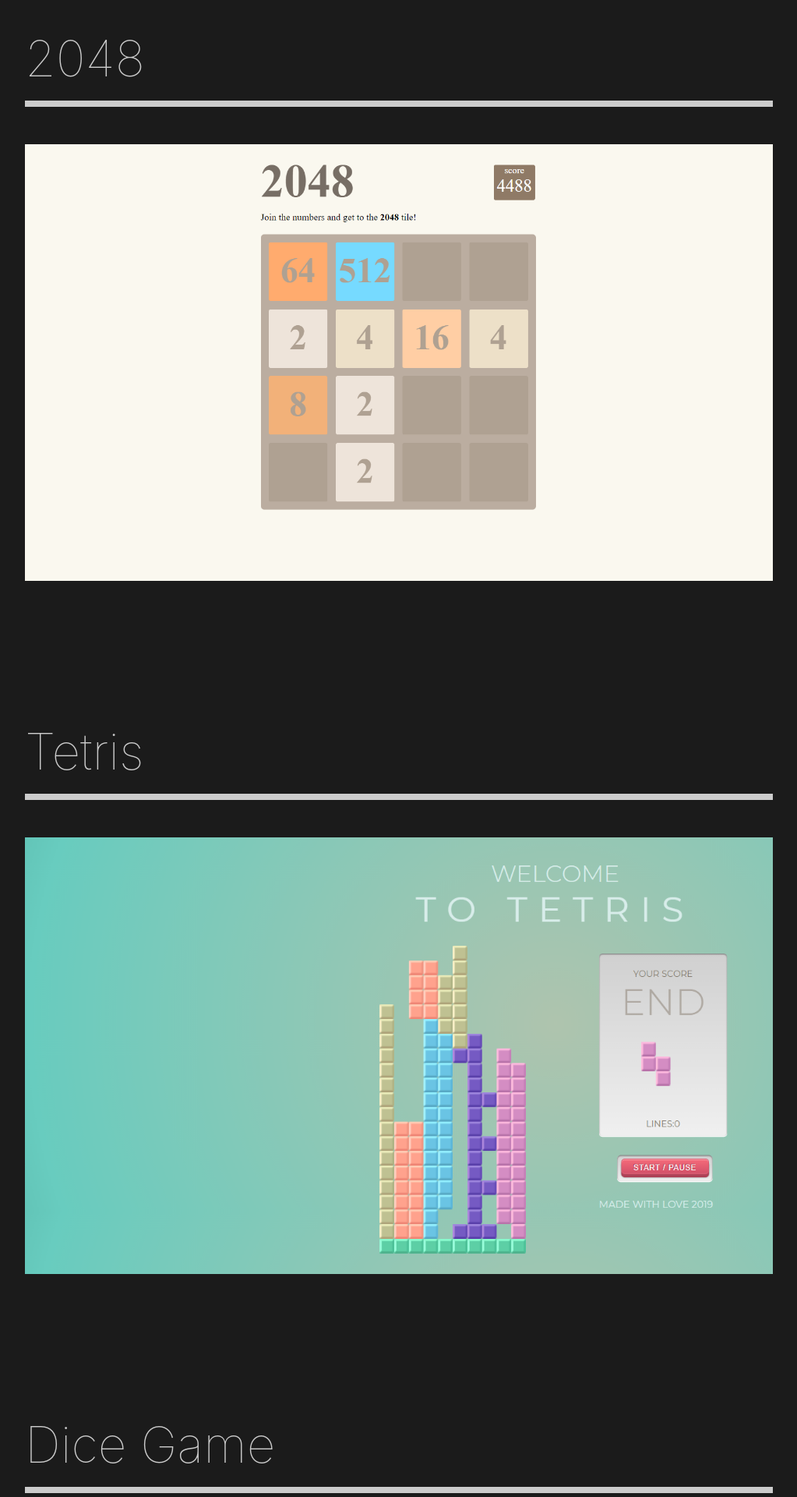
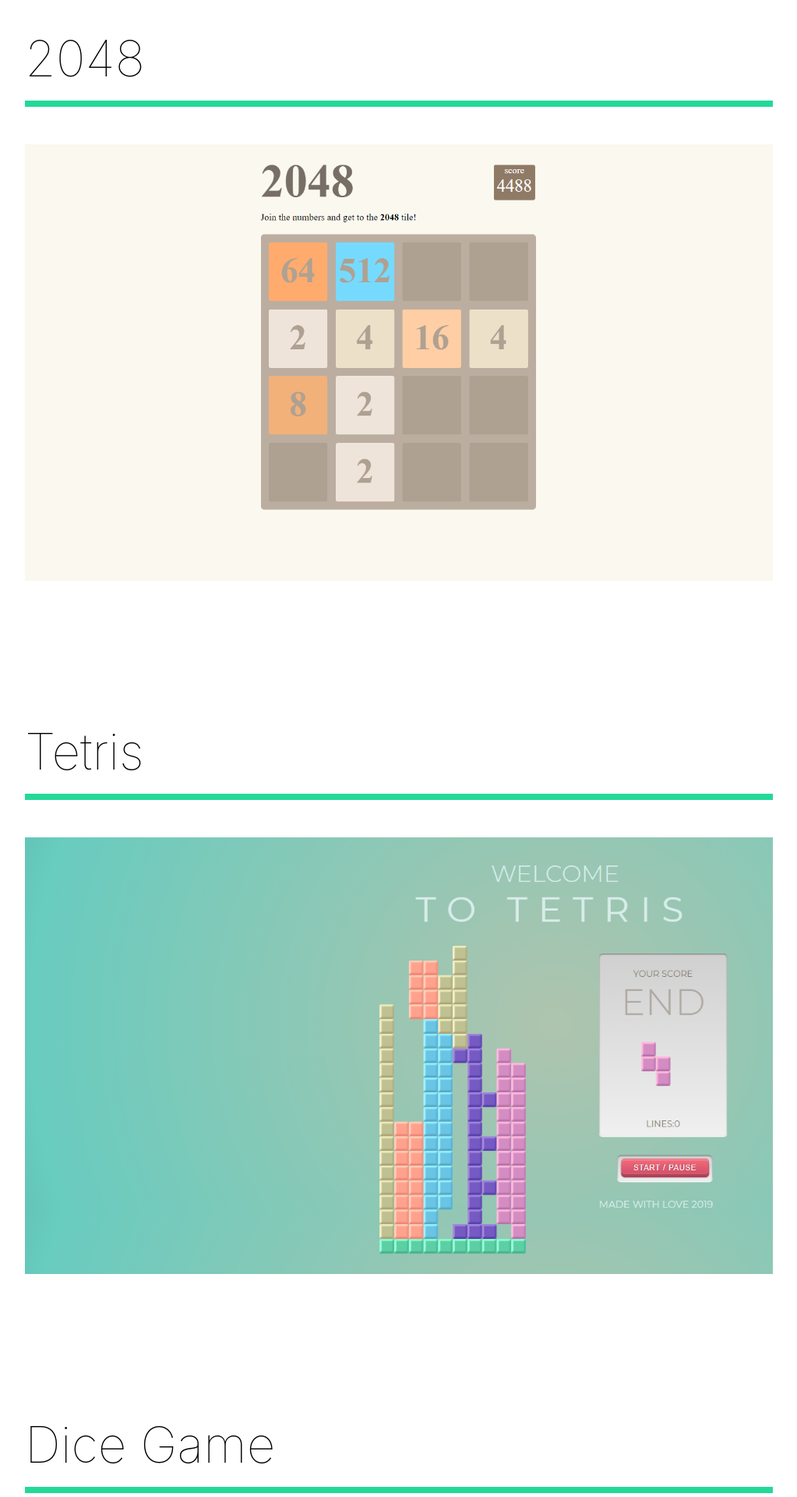
Before and after one commit to venkatkadiri/website, a React (Create React App) app: page /projects in a window 1280 px wide. Shown: the part 140-2060 px from the top of the page at 78% size, without its empty margins (128-1151 px from the left). Built offline with nearby package versions, Linux system fonts and the light colour scheme.

Commit message:
12.faq section animation

```diff
--- a/src/Styles.js
+++ b/src/Styles.js
@@ -12,6 +12,7 @@
 export const Description = styled.div`
   flex: 1;
   padding-right: 5rem;
+  z-index: 2;
   h2 {
     font-weight: lighter;
   }
@@ -19,6 +20,7 @@
 export const Image = styled.div`
   flex: 1;
   overflow: hidden;
+  z-index: 2;
   img {
     width: 100%;
     height: 80vh;
--- a/src/animation.js
+++ b/src/animation.js
@@ -47,3 +47,22 @@
     },
   },
 };
+export const lineAnim = {
+  hidden: { width: "0%" },
+  show: {
+    width: "100%",
+    transition: { duration: 1 },
+  },
+};
+export const slider = {
+  hidden: { x: "-130%", skew: "45deg" },
+  show: {
+    x: "100%",
+    skew: "0deg",
+    transition: { ease: "easeOut", duration: 1 },
+  },
+};
+export const sliderContainer = {
+  hidden: { opacity: 1 },
+  show: { opacity: 1, transition: { staggerChildren: 0.15, ease: "easeOut" } },
+};
--- a/src/components/Faq.js
+++ b/src/components/Faq.js
@@ -1,6 +1,8 @@
 import React from "react";
 import styled from "styled-components";
 import { Layout } from "../Styles";
+import Toggle from "./Toggle";
+import { AnimateSharedLayout } from "framer-motion";
 
 function Faq() {
   return (
@@ -8,29 +10,25 @@
       <h2>
         <span>FAQ</span> About Me.
       </h2>
-      <div className="Question">
-        <p>What is My Education ?</p>
+      <AnimateSharedLayout>
+        <Toggle title="What is My Education ?">
           <div className="Answer">
             <h3>I Completed My B-tech at GITAM University Vizag.</h3>
           </div>
-      </div>
-      <div className="faq-line"></div>
-      <div className="Question">
-        <p>What is My Profession ?</p>
+        </Toggle>
+        <Toggle title="What is My Profession ?">
           <div className="Answer">
             <h3>I am A Full Stack Developer.</h3>
           </div>
-      </div>
-      <div className="faq-line"></div>
-      <div className="Question">
-        <p>Which Company do I Work For ?</p>
+        </Toggle>
+        <Toggle title="Which Company do I Work For ?">
           <div className="Answer">
             <h3>
               I Work For Tech Integra Erp Banjarahills as a Front End Developer.
             </h3>
           </div>
-        <div className="faq-line"></div>
-      </div>
+        </Toggle>
+      </AnimateSharedLayout>
     </FaqStyle>
   );
 }
@@ -45,6 +43,12 @@
     margin: 2rem 0rem;
     width: 100%;
   }
+  .Question {
+    padding-top: 2rem;
+  }
+  .Answer {
+    padding-top: 1rem;
+  }
 `;
 
 export default Faq;
--- /dev/null
+++ b/src/components/Toggle.js
@@ -0,0 +1,15 @@
+import { motion } from "framer-motion";
+import React, { useState } from "react";
+
+const Toggle = ({ children, title }) => {
+  const [toggle, setToggle] = useState(false);
+  return (
+    <motion.div layout className="Question" onClick={() => setToggle(!toggle)}>
+      <motion.h4 layout>{title}</motion.h4>
+      {toggle ? children : ""}
+      <div className="faq-line"></div>
+    </motion.div>
+  );
+};
+
+export default Toggle;
--- /dev/null
+++ b/src/components/wave.js
@@ -0,0 +1,30 @@
+import React from "react";
+import styled from "styled-components";
+import { motion } from "framer-motion";
+
+function wave() {
+  return (
+    <WaveStyle
+      viewBox="0 0 1440 363"
+      fill="none"
+      xmlns="http://www.w3.org/2000/svg"
+    >
+      <motion.path
+        initial={{ pathLength: 0, pathOffset: 1 }}
+        animate={{ pathLength: 1, pathOffset: 0 }}
+        transition={{ duration: 1 }}
+        d="M1440 27.4774C1352.73 19.8184 1122.41 49.0556 899.331 227.276C620.48 450.052 354.282 355.647 170.328 185.318C23.165 49.0556 -4.21721 8.32998 0.487081 5"
+        stroke="#D96ED4"
+        strokeOpacity="0.5"
+        strokeWidth="10"
+      />
+    </WaveStyle>
+  );
+}
+const WaveStyle = styled.svg`
+  position: absolute;
+  left: 0;
+  z-index: 1;
+`;
+
+export default wave;
--- a/src/pages/MyProjects.js
+++ b/src/pages/MyProjects.js
@@ -10,42 +10,68 @@
 
 //importing animations
 import { motion } from "framer-motion";
-import { pageAnimation } from "../animation";
+import {
+  pageAnimation,
+  photoAnim,
+  fade,
+  lineAnim,
+  slider,
+  sliderContainer,
+} from "../animation";
 
 function MyProjects() {
   return (
     <Project
+      style={{ background: "#fff" }}
       variants={pageAnimation}
       initial="hidden"
       animate="show"
       exit="exit"
     >
+      <motion.div variants={sliderContainer}>
+        <Frame1 variants={slider}></Frame1>
+        <Frame2 variants={slider}></Frame2>
+        <Frame3 variants={slider}></Frame3>
+        <Frame4 variants={slider}></Frame4>
+      </motion.div>
       <Movie>
-        <h2>2048</h2>
-        <div className="Line"></div>
+        <motion.h2 variants={fade}>2048</motion.h2>
+        <motion.div variants={lineAnim} className="Line"></motion.div>
         <Link to="/projects/2048">
-          <img src={final_2048} alt="2048" />
+          <Hide>
+            <motion.img variants={photoAnim} src={final_2048} alt="2048" />
+          </Hide>
         </Link>
       </Movie>
       <Movie>
-        <h2>Tetris</h2>
-        <div className="Line"></div>
+        <motion.h2 variants={fade}>Tetris</motion.h2>
+        <motion.div variants={lineAnim} className="Line"></motion.div>
         <Link to="/projects/Tetris">
-          <img src={tetris_final} alt="Tetris" />
+          <Hide>
+            <motion.img variants={photoAnim} src={tetris_final} alt="Tetris" />
+          </Hide>
         </Link>
       </Movie>
       <Movie>
-        <h2>Dice Game</h2>
-        <div className="Line"></div>
+        <motion.h2 variants={fade}>Dice Game</motion.h2>
+        <motion.div variants={lineAnim} className="Line"></motion.div>
         <Link to="/projects/Dice-game">
-          <img src={pig} alt="Dice" />
+          <Hide>
+            <motion.img variants={photoAnim} src={pig} alt="Dice" />
+          </Hide>
         </Link>
       </Movie>
       <Movie>
-        <h2>Wave Music App</h2>
-        <div className="Line"></div>
+        <motion.h2 variants={fade}>Wave Music App</motion.h2>
+        <motion.div variants={lineAnim} className="Line"></motion.div>
         <Link to="/projects/Music-Player">
-          <img src={music_app_library} alt="Wave Music" />
+          <Hide>
+            <motion.img
+              variants={photoAnim}
+              src={music_app_library}
+              alt="Wave Music"
+            />
+          </Hide>
         </Link>
       </Movie>
     </Project>
@@ -63,7 +89,7 @@
   padding-bottom: 10rem;
   .Line {
     height: 0.5rem;
-    background: #cccccc;
+    background: #23d997;
     margin-bottom: 3rem;
   }
   img {
@@ -71,6 +97,33 @@
     height: 70vh;
     object-fit: cover;
   }
+  h2 {
+    color: black;
+  }
+`;
+const Hide = styled.div`
+  overflow: hidden;
+`;
+
+//frame animations
+
+const Frame1 = styled(motion.div)`
+  position: fixed;
+  left: 0;
+  top: 10%;
+  width: 100%;
+  height: 100vh;
+  background: #fffebf;
+  z-index: 2;
+`;
+const Frame2 = styled(Frame1)`
+  background: #ff8ebf;
+`;
+const Frame3 = styled(Frame1)`
+  background: #8ed2ff;
+`;
+const Frame4 = styled(Frame1)`
+  background: #8effa0;
 `;
 
 export default MyProjects;
```
Also changed, not shown: src/components/About.js (+3 -3 lines), src/img/wave.svg (deleted), 1 other file (tests, documents, lock files or other folders). Lines whose indentation alone changed are shown as unchanged.
